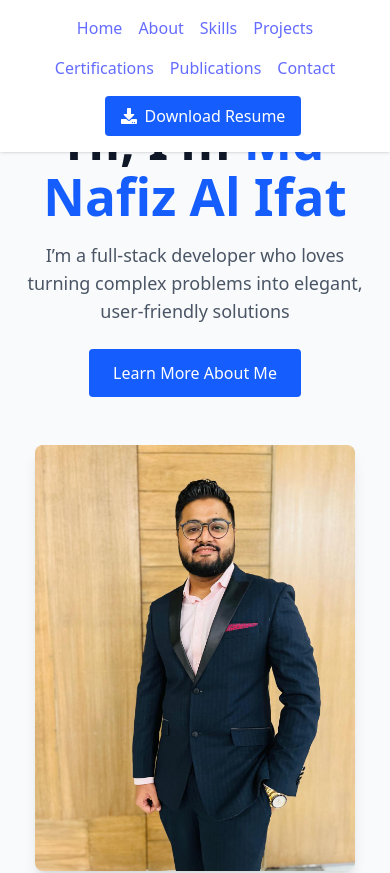
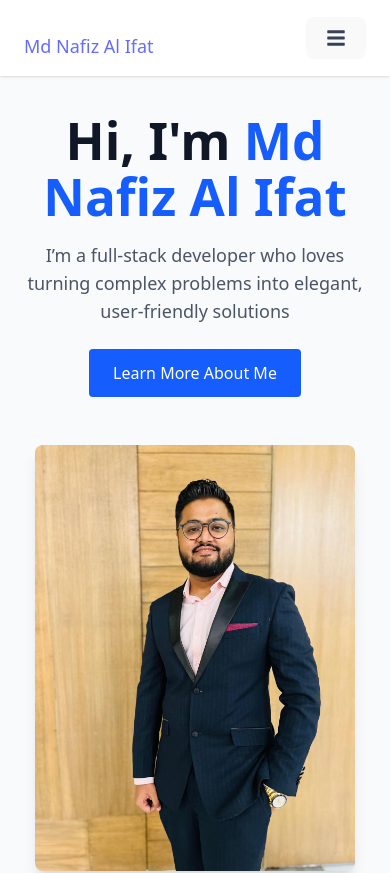
Before and after one commit to Nafiz12/portfolio-website, a React (Vite) app in the folder frontend/: page / in a window 390 px wide. Shown: the top 873 px of the page. Built offline with nearby package versions, Linux system fonts and the light colour scheme.

Commit message:
fix menu for mobile

```diff
--- a/frontend/src/components/Navbar.jsx
+++ b/frontend/src/components/Navbar.jsx
@@ -1,42 +1,106 @@
-import { FaDownload } from 'react-icons/fa';
-import { Link } from 'react-router-dom';
+import { useState } from "react";
+import { FaDownload, FaBars, FaTimes } from "react-icons/fa";
+import { Link } from "react-router-dom";
 
 export default function Navbar() {
+  // Mobile menu open/close state
+  const [isOpen, setIsOpen] = useState(false);
+
+
+  // ✅ Single source of truth for nav items (edit only here)
+  const menuItems = [
+    { label: "Home", href: "#home" },
+    { label: "About", href: "#about" },
+    { label: "Skills", href: "#skills" },
+    { label: "Projects", href: "#projects" },
+    { label: "Certifications", href: "#certifications" },
+    { label: "Publications", href: "#publications" },
+    { label: "Contact", href: "#contact" },
+  ];
+
+  // Close mobile menu after clicking a link
+  const handleNavClick = () => setIsOpen(false);
+
   return (
     <nav className="fixed top-0 left-0 w-full bg-white shadow px-6 py-4 z-50">
-      <div className="flex flex-col sm:flex-row items-center justify-between w-full gap-4 sm:gap-0">
+      <div className="flex items-center justify-between w-full">
+        {/* Brand (optional) */}
 
-        {/* Left nav links */}
-        <div className="flex flex-wrap justify-center sm:justify-start gap-4">
-          <a href="#home" className="text-gray-700 hover:text-blue-600">Home</a>
-          <a href="#about" className="text-gray-700 hover:text-blue-600">About</a>
-          <a href="#skills" className="text-gray-700 hover:text-blue-600">Skills</a>
-          <a href="#projects" className="text-gray-700 hover:text-blue-600">Projects</a>
-          <a href="#certifications" className="text-gray-700 hover:text-blue-600">Certifications</a>
-          <a href="#publications" className="text-gray-700 hover:text-blue-600">Publications</a>
-          <a href="#contact" className="text-gray-700 hover:text-blue-600">Contact</a>
+         <a href="#home" className=" lg:hidden mt-4 text-blue-600 font-bold text-lg">
+          Md Nafiz Al Ifat
+        </a>
+
+        {/* ✅ Desktop menu (unchanged layout) */}
+        <div className="hidden lg:flex items-center gap-6">
+          {menuItems.map((item) => (
+            <a
+              key={item.href}
+              href={item.href}
+              className="text-gray-700 hover:text-blue-600 transition"
+            >
+              {item.label}
+            </a>
+          ))}
         </div>
 
-        {/* Right resume button */}
-        <div className="flex items-center gap-4">
+        {/* ✅ Desktop actions (unchanged) */}
+        <div className="hidden lg:flex items-center gap-4">
           <Link
             to="/admin/login"
             className="text-blue-600 font-semibold hover:underline"
           >
             {/* Login */}
           </Link>
+
           <a
-
             href="/Al_Ifat_Md_Nafiz_Resume.pdf"
             download
-          className="inline-flex items-center justify-center px-4 py-2 bg-blue-600 font-semibold rounded hover:bg-blue-700 transition"
+            className="inline-flex items-center justify-center px-4 py-2 bg-blue-600 text-white font-semibold rounded hover:bg-blue-700 transition"
               style={{ color: 'white' }}
           >
             <FaDownload className="mr-2" />
             Download Resume
           </a>
         </div>
+
+        {/* ✅ Mobile burger button */}
+        <button
+          className="lg:hidden text-gray-700"
+          onClick={() => setIsOpen((prev) => !prev)}
+          aria-label="Toggle menu"
+        >
+          {isOpen ? <FaTimes size={20} /> : <FaBars size={20} />}
+        </button>
       </div>
+
+      {/* ✅ Mobile dropdown menu */}
+      {isOpen && (
+        <div className="lg:hidden mt-4 bg-white rounded shadow px-4 py-4 flex flex-col gap-3">
+
+          {menuItems.map((item) => (
+            <a
+              key={item.href}
+              href={item.href}
+              onClick={handleNavClick}
+              className="text-gray-700 hover:text-blue-600 transition"
+            >
+              {item.label}
+            </a>
+          ))}
+
+          {/* Resume button in mobile menu */}
+          <a
+            href="/Al_Ifat_Md_Nafiz_Resume.pdf"
+            download
+            onClick={handleNavClick}
+            className="inline-flex items-center justify-center px-4 py-2 bg-blue-600 text-white font-semibold rounded hover:bg-blue-700 transition"
+             style={{ color: 'white' }}
+          >
+            <FaDownload className="mr-2" />
+            Download Resume
+          </a>
+        </div>
+      )}
     </nav>
   );
 }
--- a/frontend/src/pages/Certifications.jsx
+++ b/frontend/src/pages/Certifications.jsx
@@ -65,8 +65,8 @@ export default function Certifications() {
 
   return (
     <section className="w-screen min-h-screen flex items-center justify-center bg-gray-50 px-4 py-6">
-      <div className="max-w-6xl w-full bg-white p-8 rounded-lg shadow-md">
-        <h1 className="text-4xl font-bold text-blue-600 mb-8 text-center">Certifications</h1>
+      <div className="max-w-6xl w-full bg-white p-4 rounded-lg shadow-md wrap-anywhere">
+        <h1 className="text-8xl font-bold text-blue-600 mb-8 text-center">Certifications</h1>
 
         <div className="grid grid-cols-1 md:grid-cols-2 gap-6">
           {sortedCertifications.map((cert, i) => (
--- a/frontend/src/pages/Publications.jsx
+++ b/frontend/src/pages/Publications.jsx
@@ -18,7 +18,7 @@ export default function Publications() {
 
   return (
     <section className="w-screen min-h-screen flex items-center justify-center bg-gray-50 px-4 py-6">
-      <div className="max-w-6xl w-full bg-white p-8 rounded-lg shadow-md">
+      <div className="max-w-6xl w-full bg-white p-4 rounded-lg shadow-md">
         <h1 className="text-4xl font-bold text-blue-600 mb-8 text-center">Publications</h1>
 
         <div className="space-y-6">
```
Lines whose indentation alone changed are shown as unchanged.
